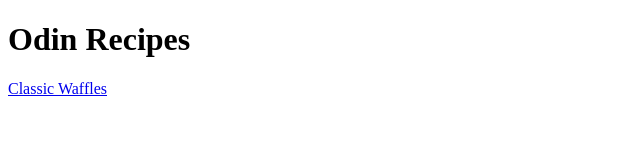
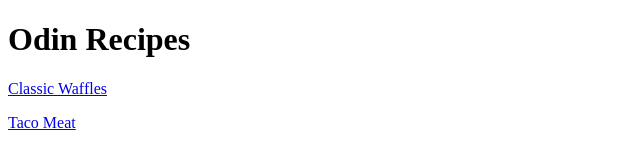
Before and after one commit to neverhud/odin-recipes, a plain HTML site: page index.html in a window 1280 px wide. Shown: the full height of the page, 0-640 px from the left. Drawn offline with Linux system fonts and the light colour scheme.

Commit message:
Edit for taco meat

```diff
--- a/index.html
+++ b/index.html
@@ -9,6 +9,7 @@
 <body>
     <h1>Odin Recipes</h1>
     <p><a href="./recipes/classic-waffles.html">Classic Waffles</a></p>
+    <p><a href="./recipes/taco-meat.html">Taco Meat</a></p>
 </body>
 
 </html>
```
